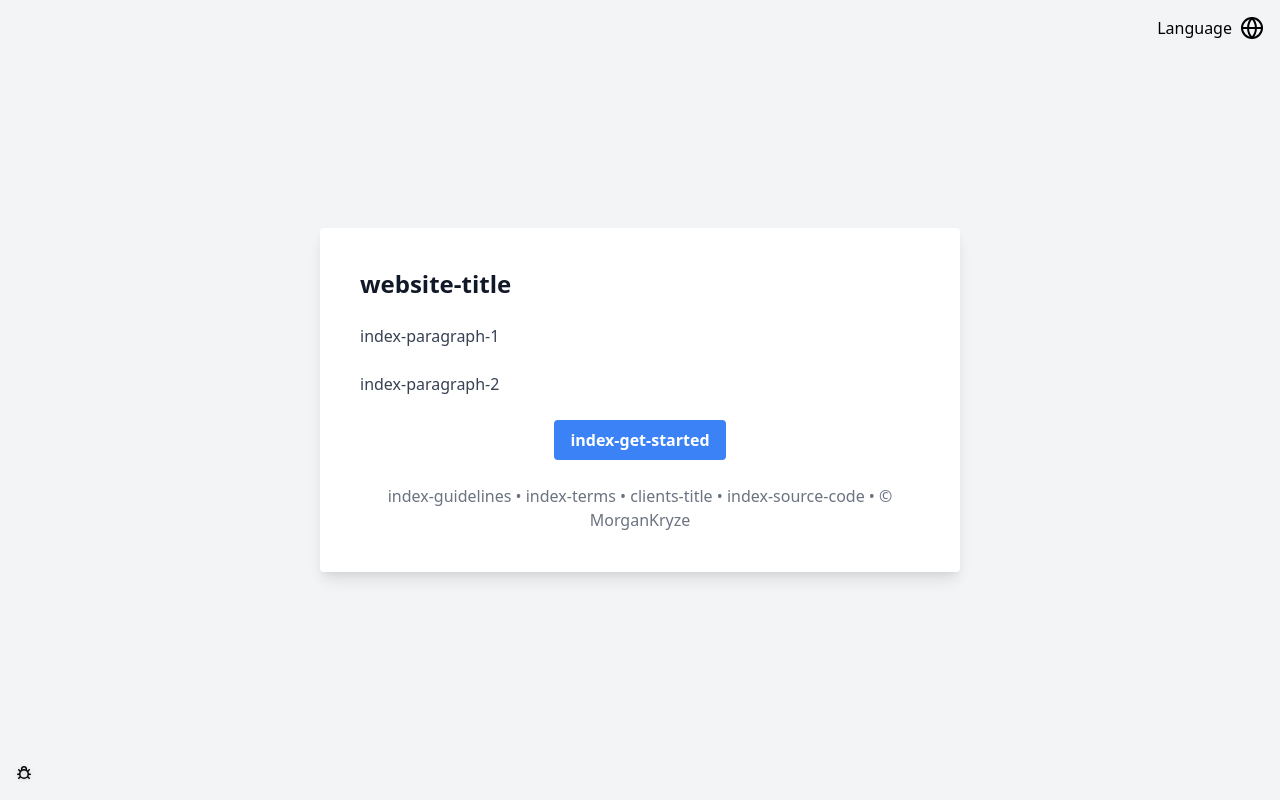
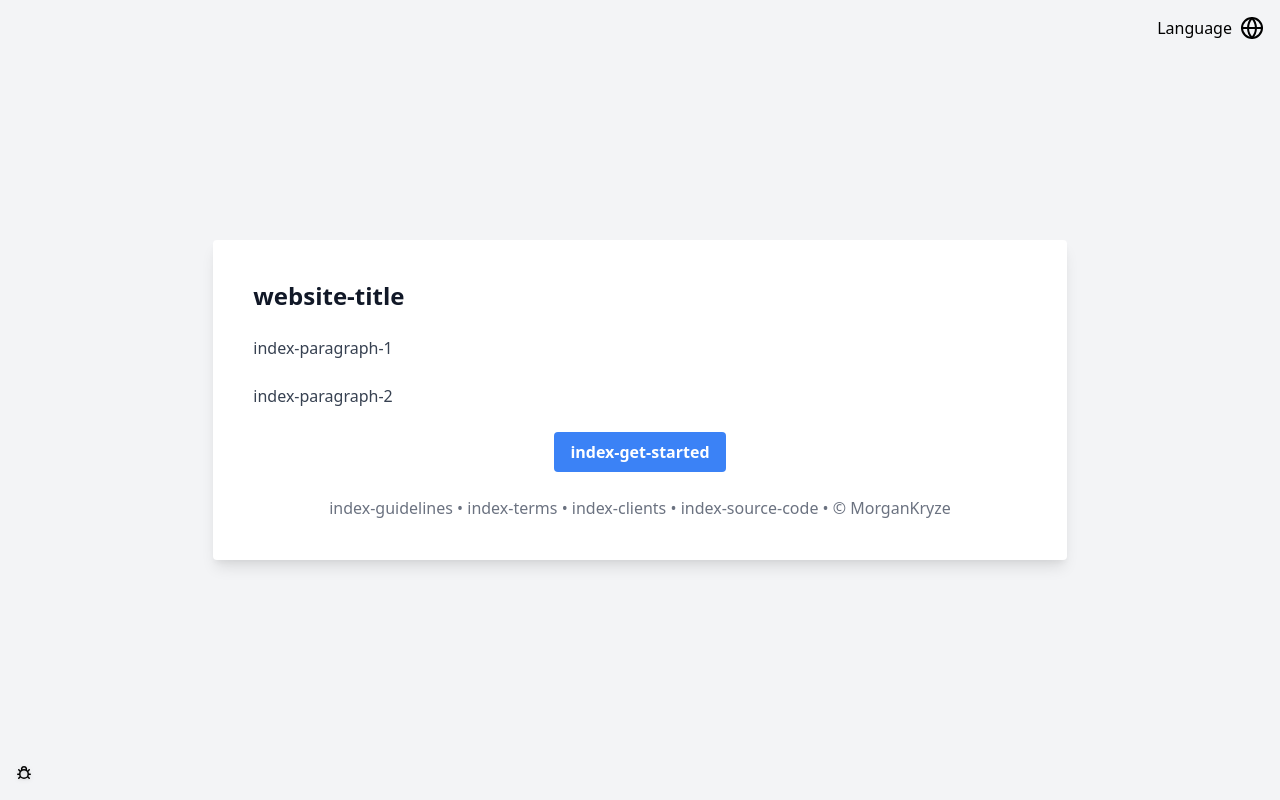
Before and after one commit to MorganKryze/Emails-Signature-Generator-Website, a Django app: page /en/ in a window 1280 px wide. Run offline with Django 4.2, Linux system fonts and the light colour scheme; data that the repository does not hold is empty.

Commit message:
🚑 update trans and presentation

```diff
--- a/generator/templates/index.html
+++ b/generator/templates/index.html
@@ -1,6 +1,6 @@
 {% extends "base.html" %} {% block body_content %}{% load i18n %}
 <body class="bg-gray-100 flex items-center justify-center h-screen">
-  <div class="bg-white p-10 rounded shadow-lg w-1/2">
+  <div class="bg-white p-10 rounded shadow-lg w-2/3">
     <h2 class="text-2xl font-bold mb-6 text-gray-900">
       {% trans "website-title" %}
     </h2>
@@ -18,7 +18,7 @@
       &bull;
       <a href="{% url 'terms' %}">{% trans "index-terms" %}</a>
       &bull;
-      <a href="{% url 'clients' %}">{% trans "clients-title"%}</a>
+      <a href="{% url 'clients' %}">{% trans "index-clients"%}</a>
       &bull;
       <a
         href="https://github.com/MorganKryze/Emails-Signature-Generator-Website"
```
Also changed, not shown: SECURITY.md (+1 -0 lines), generator/locale/de/LC_MESSAGES/django.po, generator/locale/en/LC_MESSAGES/django.po, generator/locale/es/LC_MESSAGES/django.po, generator/locale/fr/LC_MESSAGES/django.po, 4 other files.
